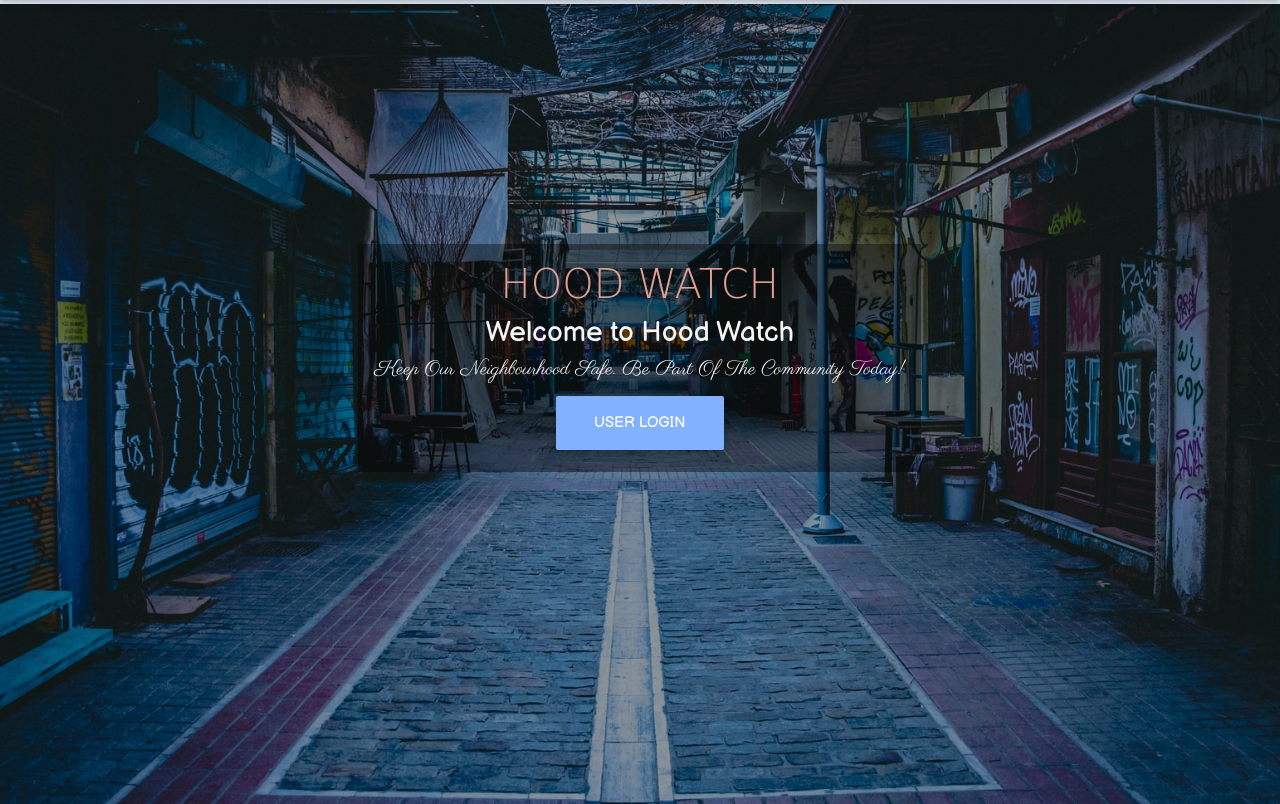
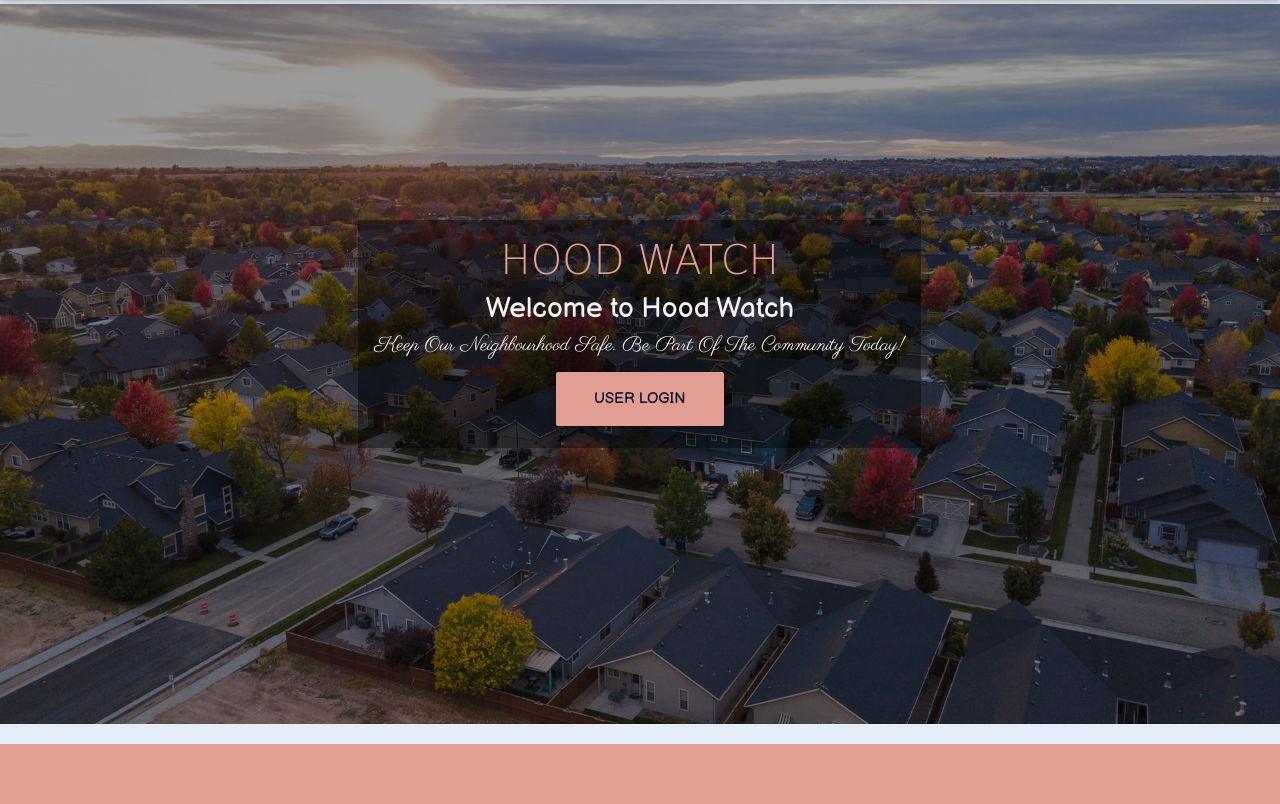
Before and after one commit to DerrickOdhiambo/Neighbourhood, a Django app: page / in a window 1280 px wide. Shown: the part 56-860 px from the top of the page. After the commit the page ends 800 px from the top, so only its background shows below. Run offline with Django 3.2, Linux system fonts and the light colour scheme; parts of the project's set-up code (start-up, migrations or seed data) failed here and were passed over; some libraries are stand-ins or nearby versions; some web fonts are replaced.

```diff
--- a/hood/templates/hood/base.html
+++ b/hood/templates/hood/base.html
@@ -8,6 +8,9 @@
   <meta name="viewport" content="width=device-width, initial-scale=1.0">
 
   <title>Neighbourhood Watch</title>
+
+  <!-- Favicon -->
+  <link rel='shortcut icon' type='image/x-icon' href='/static/images/favicon.png' />
 
   <!-- Font Awesome -->
   <link rel="stylesheet" href="https://use.fontawesome.com/releases/v5.8.2/css/all.css">
--- a/hood/templates/hood/index.html
+++ b/hood/templates/hood/index.html
@@ -9,7 +9,7 @@
       <h5 class="text-capitalize">Keep our neighbourhood safe. Be part of the community today!</h5>
       <div class="join">
         <!-- <a href="{% url 'login' %}" class="btn btn-outline-info">Admin login</a> -->
-        <a href="{% url 'login' %}" class="btn btn-lg btn-light-blue">User login</a>
+        <a href="{% url 'login' %}" class="btn btn-lg">User login</a>
       </div>
     </div>
   </div>
--- a/static/css/styles.css
+++ b/static/css/styles.css
@@ -6,8 +6,8 @@ body {
   color: #030923;
 }
 .main {
-  background: url('/static/images/im2.jpg');
-  height: 100vh;
+  background: url('/static/images/im4.jpg');
+  height: 90vh;
   width: 100%;
   background-size: cover;
   background-repeat: no-repeat;
@@ -19,7 +19,7 @@ body {
 
 .landing-page {
   background: rgba(0, 0, 0, 0.4);
-  height: 100vh;
+  height: 90vh;
   width: 100%;
   position: relative;
 }
@@ -76,3 +76,6 @@ body {
 .nvabar-brand {
   color: #030923;
 }
+.join a {
+  background-color: #e29e93;
+}
```
Also changed, not shown: README.md, static/images/favicon.png (added), static/images/im3.jpg (added), static/images/im4.jpg (added).
